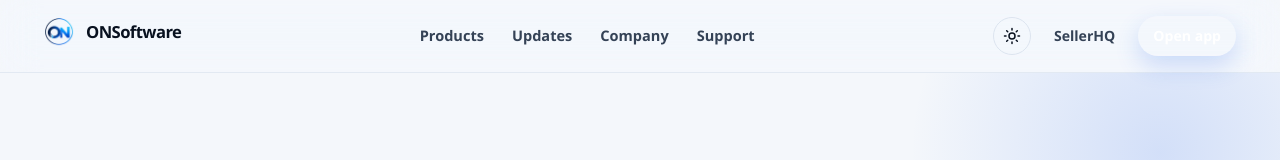
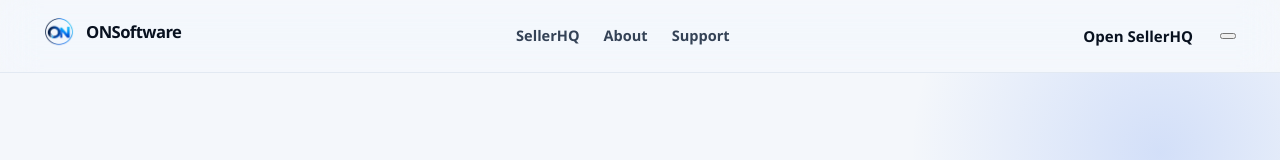
Before and after one commit to ONSoftware-Applications/ONSoftware, a React (Vite) app: page / in a window 1280 px wide. Shown: the top 160 px of the page. Built offline with nearby package versions, Linux system fonts and the light colour scheme.

Commit message:
Replace navigation and footer with simplified brand shell

```diff
--- a/src/components/Layout.tsx
+++ b/src/components/Layout.tsx
@@ -1,58 +1,13 @@
-import { useEffect, useState } from 'react'
+import { useState } from 'react'
 import { Link, NavLink, Outlet } from 'react-router-dom'
 import BrandMark from './BrandMark'
-import {
-  APP_URL,
-  BRAND_ASSETS,
-  COMPANY_YEAR,
-  CONTACT_EMAILS,
-  SITE_NAME,
-  SITE_TAGLINE,
-} from '../lib/site'
+import { APP_URL, BRAND_ASSETS, COMPANY_YEAR, CONTACT_EMAILS, SITE_NAME } from '../lib/site'
 
 const NAV_LINKS = [
-  { to: '/products', label: 'Products' },
-  { to: '/updates', label: 'Updates' },
-  { to: '/about', label: 'Company' },
+  { to: '/products/sellerhq', label: 'SellerHQ' },
+  { to: '/about', label: 'About' },
   { to: '/support', label: 'Support' },
 ]
-
-function ThemeToggle() {
-  const [theme, setTheme] = useState<'light' | 'dark'>(() => {
-    const stored = localStorage.getItem('ons-theme')
-    if (stored === 'light' || stored === 'dark') return stored
-    return window.matchMedia('(prefers-color-scheme: dark)').matches ? 'dark' : 'light'
-  })
-
-  useEffect(() => {
-    document.documentElement.dataset.theme = theme
-    localStorage.setItem('ons-theme', theme)
-    document
-      .querySelector('meta[name="theme-color"]')
-      ?.setAttribute('content', theme === 'dark' ? '#07111f' : '#f7f9fc')
-  }, [theme])
-
-  return (
-    <button
-      type="button"
-      className="ons-nav__toggle"
-      onClick={() => setTheme(theme === 'dark' ? 'light' : 'dark')}
-      aria-label={theme === 'dark' ? 'Switch to light mode' : 'Switch to dark mode'}
-      title={theme === 'dark' ? 'Switch to light mode' : 'Switch to dark mode'}
-    >
-      <svg viewBox="0 0 24 24" fill="none" stroke="currentColor" strokeWidth="2" strokeLinecap="round" aria-hidden="true">
-        {theme === 'dark' ? (
-          <path d="M21 12.8A9 9 0 1 1 11.2 3a7 7 0 0 0 9.8 9.8z" />
-        ) : (
-          <>
-            <circle cx="12" cy="12" r="4" />
-            <path d="M12 2v2M12 20v2M4.9 4.9l1.4 1.4M17.7 17.7l1.4 1.4M2 12h2M20 12h2M4.9 19.1l1.4-1.4M17.7 6.3l1.4-1.4" />
-          </>
-        )}
-      </svg>
-    </button>
-  )
-}
 
 function Navbar() {
   const [menuOpen, setMenuOpen] = useState(false)
@@ -60,71 +15,44 @@ function Navbar() {
   return (
     <header className="ons-nav">
       <div className="ons-container ons-nav__inner">
-        <Link to="/" onClick={() => setMenuOpen(false)} aria-label="ONSoftware home">
-          <BrandMark />
+        <Link className="ons-nav__brand" to="/" onClick={() => setMenuOpen(false)} aria-label="ONSoftware home">
+          <BrandMark inverted />
         </Link>
 
-        <nav aria-label="Main navigation">
-          <ul className="ons-nav__links">
+        <nav className="ons-nav__desktop" aria-label="Main navigation">
           {NAV_LINKS.map((link) => (
-              <li key={link.to}>
             <NavLink
+              key={link.to}
               to={link.to}
-                  className={({ isActive }) =>
-                    isActive ? 'ons-nav__link ons-nav__link--active' : 'ons-nav__link'
-                  }
+              className={({ isActive }) => isActive ? 'ons-nav__link ons-nav__link--active' : 'ons-nav__link'}
             >
               {link.label}
             </NavLink>
-              </li>
           ))}
-          </ul>
         </nav>
 
         <div className="ons-nav__actions">
-          <ThemeToggle />
-          <Link className="ons-btn ons-btn--ghost ons-btn--sm" to="/products/sellerhq">
-            SellerHQ
-          </Link>
-          <a className="ons-btn ons-btn--primary ons-btn--sm" href={`${APP_URL}/login`}>
-            Open app
-          </a>
+          <a className="ons-btn ons-btn--nav" href={`${APP_URL}/login`}>Open SellerHQ</a>
           <button
             type="button"
-            className="ons-nav__toggle ons-nav__menu-button"
+            className="ons-nav__menu"
             onClick={() => setMenuOpen((open) => !open)}
             aria-expanded={menuOpen}
-            aria-label="Toggle navigation menu"
+            aria-label="Toggle navigation"
           >
-            <svg viewBox="0 0 24 24" fill="none" stroke="currentColor" strokeWidth="2" strokeLinecap="round" aria-hidden="true">
-              {menuOpen ? <path d="M6 6l12 12M18 6L6 18" /> : <path d="M4 6h16M4 12h16M4 18h16" />}
-            </svg>
+            <span />
+            <span />
           </button>
         </div>
       </div>
 
       {menuOpen ? (
         <div className="ons-nav__panel">
+          <div className="ons-container ons-nav__panel-inner">
             {NAV_LINKS.map((link) => (
-            <NavLink
-              key={link.to}
-              to={link.to}
-              className="ons-nav__link"
-              onClick={() => setMenuOpen(false)}
-            >
-              {link.label}
-            </NavLink>
+              <NavLink key={link.to} to={link.to} onClick={() => setMenuOpen(false)}>{link.label}</NavLink>
             ))}
-          <NavLink to="/contact" className="ons-nav__link" onClick={() => setMenuOpen(false)}>
-            Contact
-          </NavLink>
-          <div className="ons-nav__panel-actions">
-            <Link className="ons-btn ons-btn--secondary" to="/products/sellerhq" onClick={() => setMenuOpen(false)}>
-              Explore SellerHQ
-            </Link>
-            <a className="ons-btn ons-btn--primary" href={`${APP_URL}/login`}>
-              Open SellerHQ
-            </a>
+            <a href={`${APP_URL}/login`}>Open SellerHQ ↗</a>
           </div>
         </div>
       ) : null}
@@ -135,61 +63,37 @@ function Navbar() {
 function Footer() {
   return (
     <footer className="ons-footer">
-      <div className="ons-container">
-        <div className="ons-footer__main">
-          <div className="ons-footer__identity">
-            <Link to="/" aria-label="ONSoftware home">
-              <img className="ons-footer__logo" src={BRAND_ASSETS.logo} alt="ONSoftware — Tools. Automate. Succeed." />
-            </Link>
-            <p className="ons-footer__tagline">
-              {SITE_TAGLINE} Focused digital tools that reduce repetitive admin and give independent operators more control.
-            </p>
+      <div className="ons-container ons-footer__top">
+        <div className="ons-footer__brand">
+          <img src={BRAND_ASSETS.logo} alt="ONSoftware — Tools. Automate. Succeed." />
+          <p>Focused software for the operational work that should be simpler.</p>
         </div>
 
+        <div className="ons-footer__links">
           <div>
-            <p className="ons-footer__col-title">Products</p>
-            <ul className="ons-footer__links">
-              <li><Link to="/products/sellerhq">SellerHQ</Link></li>
-              <li><Link to="/products/sellerhq/pricing">SellerHQ pricing</Link></li>
-              <li><Link to="/products">Product roadmap</Link></li>
-              <li><Link to="/updates">Release updates</Link></li>
-            </ul>
+            <span className="ons-footer__label">Explore</span>
+            <Link to="/products/sellerhq">SellerHQ</Link>
+            <Link to="/about">About</Link>
+            <Link to="/support">Support</Link>
           </div>
-
           <div>
-            <p className="ons-footer__col-title">Company</p>
-            <ul className="ons-footer__links">
-              <li><Link to="/about">About ONSoftware</Link></li>
-              <li><Link to="/security">Security</Link></li>
-              <li><Link to="/contact">Contact</Link></li>
-              <li><Link to="/account">Product accounts</Link></li>
-            </ul>
+            <span className="ons-footer__label">Contact</span>
+            <a href={`mailto:${CONTACT_EMAILS.general}`}>General</a>
+            <a href={`mailto:${CONTACT_EMAILS.business}`}>Business</a>
+            <a href={`mailto:${CONTACT_EMAILS.feedback}`}>Feedback</a>
           </div>
-
           <div>
-            <p className="ons-footer__col-title">Support</p>
-            <ul className="ons-footer__links">
-              <li><Link to="/support">Help centre</Link></li>
-              <li><a href={`mailto:${CONTACT_EMAILS.products}`}>SellerHQ support</a></li>
-              <li><a href={`mailto:${CONTACT_EMAILS.feedback}`}>Product feedback</a></li>
-            </ul>
+            <span className="ons-footer__label">Legal</span>
+            <Link to="/legal/privacy">Privacy</Link>
+            <Link to="/legal/sellerhq-terms">SellerHQ terms</Link>
+            <Link to="/legal">All legal</Link>
           </div>
-
-          <div>
-            <p className="ons-footer__col-title">Legal</p>
-            <ul className="ons-footer__links">
-              <li><Link to="/legal/privacy">Privacy</Link></li>
-              <li><Link to="/legal/sellerhq-terms">SellerHQ terms</Link></li>
-              <li><Link to="/legal/subscriptions-refunds">Subscriptions & refunds</Link></li>
-              <li><Link to="/legal">All legal documents</Link></li>
-            </ul>
         </div>
       </div>
 
-        <div className="ons-footer__bottom">
-          <span>© {COMPANY_YEAR} {SITE_NAME}. All rights reserved.</span>
-          <span className="ons-footer__badge"><span className="ons-signal">SellerHQ available</span> · Built in the UK</span>
-        </div>
+      <div className="ons-container ons-footer__bottom">
+        <span>© {COMPANY_YEAR} {SITE_NAME}</span>
+        <span>Built in the UK · Independent software studio</span>
       </div>
     </footer>
   )
```
Lines whose indentation alone changed are shown as unchanged.
